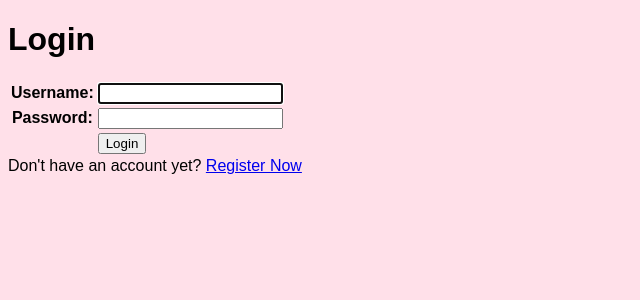
After one commit to kendelline/mojo-dojo-casa-house, a Django app: page /login/ in a window 1280 px wide. The commit adds this page. Shown: the top 300 px of the page, without its empty margins (0-640 px from the left). Run offline with Django 5.2, Linux system fonts and the light colour scheme.

Commit message:
Push: Tugas 4

```diff
--- a/main/models.py
+++ b/main/models.py
@@ -1,7 +1,10 @@
 import uuid
 from django.db import models
+from django.contrib.auth.models import User
+
 
 class Product(models.Model):
+    user = models.ForeignKey(User, on_delete=models.CASCADE)
     id = models.UUIDField(primary_key=True, default=uuid.uuid4, editable=False)  # tambahkan baris ini
     name = models.CharField(max_length=255)
     price = models.IntegerField()
--- /dev/null
+++ b/main/templates/login.html
@@ -0,0 +1,32 @@
+{% extends 'base.html' %}
+
+{% block meta %}
+<title>Login</title>
+{% endblock meta %}
+
+{% block content %}
+<div class="login">
+  <h1>Login</h1>
+
+  <form method="POST" action="">
+    {% csrf_token %}
+    <table>
+      {{ form.as_table }}
+      <tr>
+        <td></td>
+        <td><input class="btn login_btn" type="submit" value="Login" /></td>
+      </tr>
+    </table>
+  </form>
+
+  {% if messages %}
+  <ul>
+    {% for message in messages %}
+    <li>{{ message }}</li>
+    {% endfor %}
+  </ul>
+  {% endif %} Don't have an account yet?
+  <a href="{% url 'main:register' %}">Register Now</a>
+</div>
+
+{% endblock content %}
--- a/main/templates/main.html
+++ b/main/templates/main.html
@@ -41,5 +41,11 @@
     <div class="text-center" style="margin-top: 50px;"> <!-- Adjusted inline margin -->
         <a href="{% url 'main:add_product' %}" class="btn btn-primary">Add New Product</a>
     </div>
+
+    <div class="text-center" style="margin-top: 20px;">
+        <a href="{% url 'main:logout' %}">
+            <button class="btn btn-danger">Logout</button>
+        </a>
+    </div>
 </div>
 {% endblock %}
--- a/main/urls.py
+++ b/main/urls.py
@@ -1,5 +1,5 @@
 from django.urls import path
-from main.views import show_main, add_product, show_xml, show_json, show_xml_by_id, show_json_by_id
+from main.views import show_main, add_product, show_xml, show_json, show_xml_by_id, show_json_by_id, register, login_user, logout_user
 
 app_name = 'main'
 
@@ -10,4 +10,7 @@ urlpatterns = [
     path('json/', show_json, name='show_json'),
     path('xml/<str:id>/', show_xml_by_id, name='show_xml_by_id'),
     path('json/<str:id>/', show_json_by_id, name='show_json_by_id'),
+    path('register/', register, name='register'),
+    path('login/', login_user, name='login'),
+    path('logout/', logout_user, name='logout'),
 ]
--- a/main/views.py
+++ b/main/views.py
@@ -1,17 +1,24 @@
+from django.contrib.auth.decorators import login_required
+from django.contrib.auth.forms import UserCreationForm, AuthenticationForm
+from django.contrib.auth import authenticate, login, logout
+from django.contrib import messages
+from django.http import HttpResponse, HttpResponseRedirect
+from django.urls import reverse
+from django.core import serializers
 from django.shortcuts import render, redirect
 from main.forms import ProductForm
 from main.models import Product
-from django.http import HttpResponse
-from django.core import serializers
+import datetime
 
-# Create your views here.
+@login_required(login_url='/login')
 def show_main(request):
-    product_entries = Product.objects.all()
+    product_entries = Product.objects.filter(user=request.user)
 
     context = {
-        'name' : 'Joanne',
+        'name': request.user.username,
         'class' : 'PBP C',
-        'product_entries': product_entries
+        'product_entries': product_entries,
+        'last_login': request.COOKIES['last_login'],
     }
 
     return render(request, "main.html", context)
@@ -21,6 +28,9 @@ def add_product(request):
 
     if form.is_valid() and request.method == "POST":
         form.save()
+        product_entry = form.save(commit=False)
+        product_entry.user = request.user
+        product_entry.save()
         return redirect('main:show_main')
 
     context = {'form': form}
@@ -41,3 +51,37 @@ def show_xml_by_id(request, id):
 def show_json_by_id(request, id):
     data = Product.objects.filter(pk=id)
     return HttpResponse(serializers.serialize("json", data), content_type="application/json")
+
+def register(request):
+    form = UserCreationForm()
+
+    if request.method == "POST":
+        form = UserCreationForm(request.POST)
+        if form.is_valid():
+            form.save()
+            messages.success(request, 'Your account has been successfully created!')
+            return redirect('main:login')
+    context = {'form':form}
+    return render(request, 'register.html', context)
+
+def login_user(request):
+   if request.method == 'POST':
+      form = AuthenticationForm(data=request.POST)
+
+      if form.is_valid():
+        user = form.get_user()
+        login(request, user)
+        response = HttpResponseRedirect(reverse("main:show_main"))
+        response.set_cookie('last_login', str(datetime.datetime.now()))
+        return response
+
+   else:
+      form = AuthenticationForm(request)
+   context = {'form': form}
+   return render(request, 'login.html', context)
+
+def logout_user(request):
+    logout(request)
+    response = HttpResponseRedirect(reverse('main:login'))
+    response.delete_cookie('last_login')
+    return response
--- a/mojo_dojo_casa_house/settings.py
+++ b/mojo_dojo_casa_house/settings.py
@@ -11,6 +11,7 @@ https://docs.djangoproject.com/en/5.1/ref/settings/
 """
 
 from pathlib import Path
+import os
 
 # Build paths inside the project like this: BASE_DIR / 'subdir'.
 BASE_DIR = Path(__file__).resolve().parent.parent
@@ -23,7 +24,8 @@ BASE_DIR = Path(__file__).resolve().parent.parent
 SECRET_KEY = 'django-insecure-pr47(q5puqzwqblw97d+h%(^-y))r$=$o+(qt*8c0dzxiz#qm#'
 
 # SECURITY WARNING: don't run with debug turned on in production!
-DEBUG = True
+PRODUCTION = os.getenv("PRODUCTION", False)
+DEBUG = not PRODUCTION
 
 ALLOWED_HOSTS = ["localhost", "127.0.0.1", "joanne-kenisa32-mojodojocasahouse.pbp.cs.ui.ac.id"]
 
```
Also changed, not shown: main/templates/register.html (added, +32 -0 lines), main/migrations/0003_product_user.py (added).
